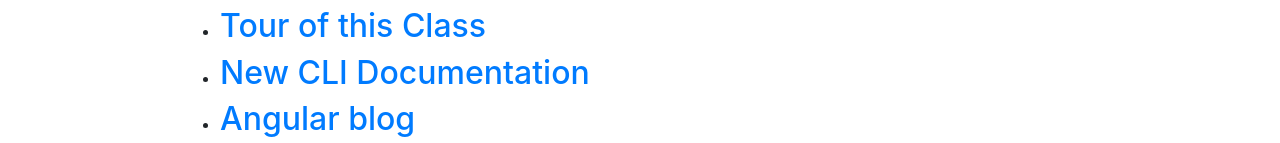
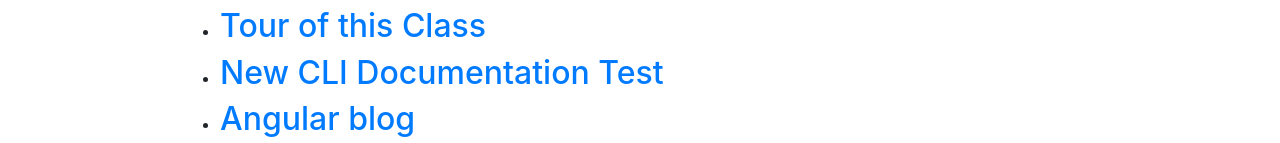
Before and after one commit to jimmyabelrojas/practice, an Angular app: page / in a window 1280 px wide. Shown: the part 395-538 px from the top of the page. Built offline with nearby package versions, Linux system fonts and the light colour scheme.

Commit message:
Change link

```diff
--- a/src/app/app.component.html
+++ b/src/app/app.component.html
@@ -19,7 +19,7 @@
           <h2><a target="_blank" rel="noopener" href="https://angular.io/tutorial">Tour of this Class</a></h2>
         </li>
         <li>
-          <h2><a target="_blank" rel="noopener" href="https://github.com/angular/angular-cli/wiki">New CLI Documentation</a></h2>
+          <h2><a target="_blank" rel="noopener" href="https://github.com/angular/angular-cli/wiki">New CLI Documentation Test</a></h2>
         </li>
         <li>
           <h2><a target="_blank" rel="noopener" href="https://blog.angular.io/">Angular blog</a></h2>
```
